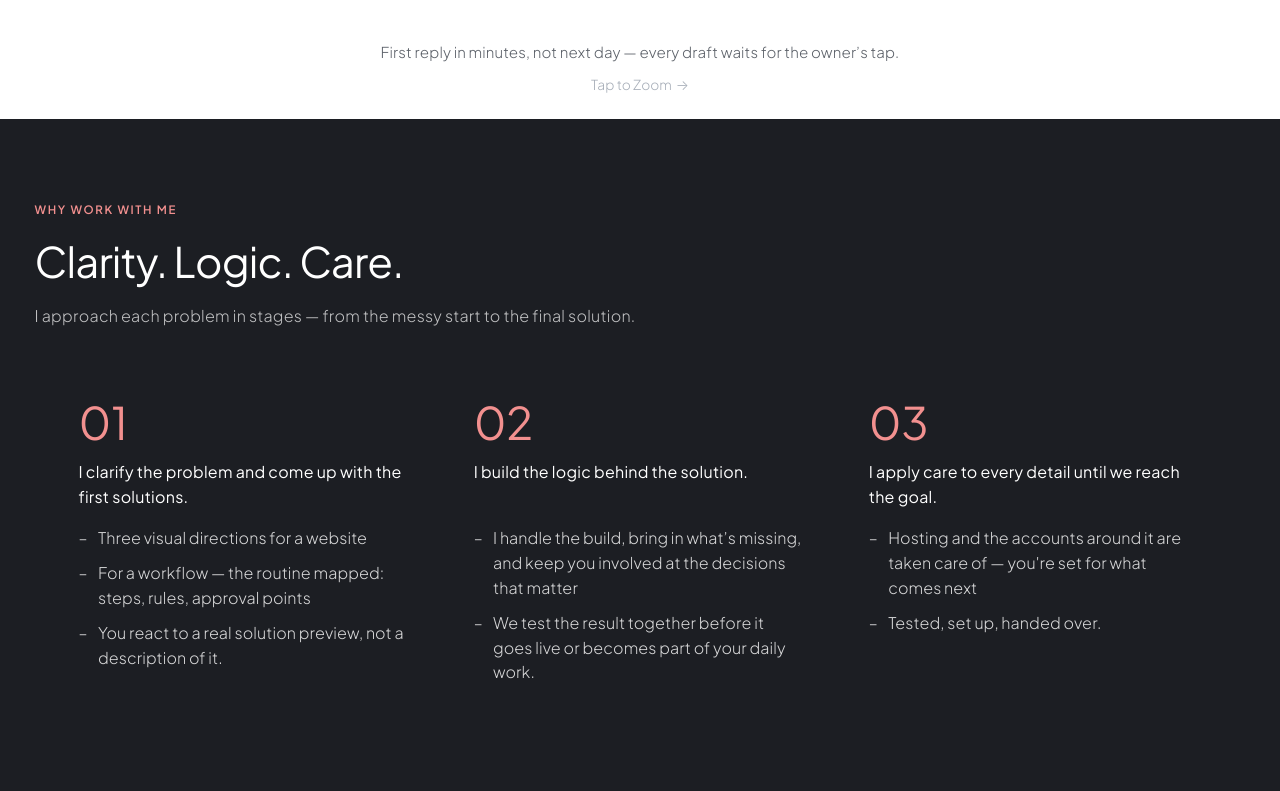
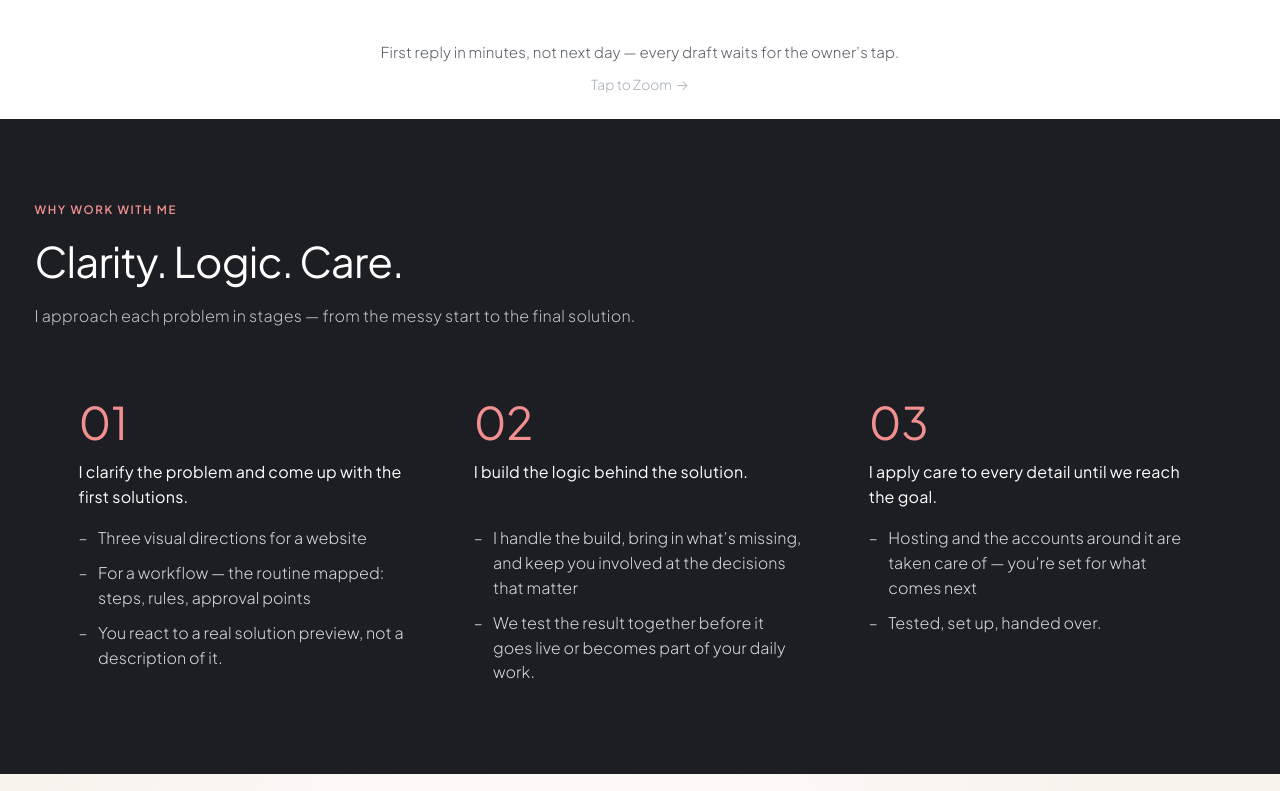
Before and after one commit to Irene2828/porfoliojuly, a Next.js app: page / in a window 1280 px wide. Shown: the part 4249-5040 px from the top of the page. Built offline with nearby package versions, Linux system fonts and the light colour scheme.

Commit message:
Approach: double top padding, halve bottom padding

```diff
--- a/src/app/v2/components/HowItWorks.tsx
+++ b/src/app/v2/components/HowItWorks.tsx
@@ -39,7 +39,7 @@ export default function HowItWorks() {
       id="how-it-works"
       style={{
         backgroundColor: 'var(--color-matte-black, #25282e)',
-        padding: '10.2rem 0 5.36rem 0',
+        padding: '20.4rem 0 2.68rem 0',
         width: '100%',
         position: 'relative',
         overflow: 'hidden'
@@ -114,7 +114,7 @@ export default function HowItWorks() {
         }
         @media (max-width: 900px) {
           #how-it-works {
-            padding: 3.5rem 0 5.25rem 0 !important;
+            padding: 7rem 0 2.625rem 0 !important;
           }
           #how-it-works > .container {
             padding-left: 1.5rem !important;
```
